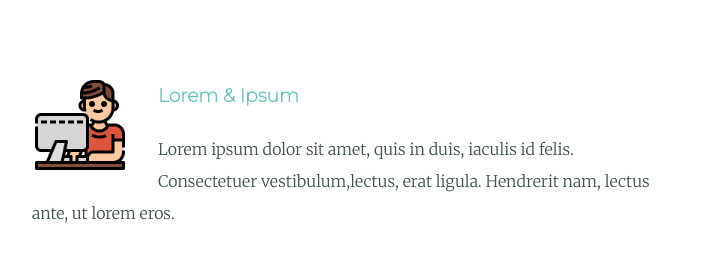
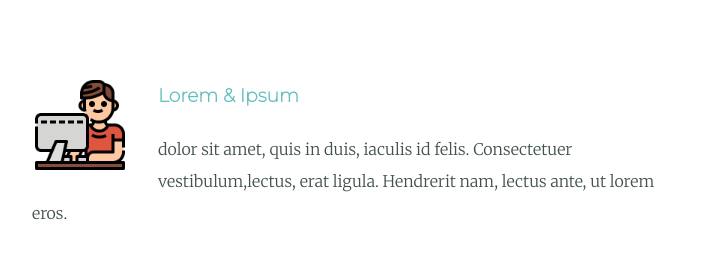
Before and after one commit to saikishoreMSK/css1, a plain HTML site: page index.html in a window 1280 px wide. Shown: the part 1560-1839 px from the top of the page, without its empty margins (288-991 px from the left). Drawn offline with Linux system fonts and the light colour scheme.

Commit message:
Update index.html

```diff
--- a/index.html
+++ b/index.html
@@ -28,7 +28,7 @@
         <div class="skill-row">
           <img class="code-img" src="images/computer.png" alt="computer">
           <h3>Lorem & Ipsum</h3>
-          <p>Lorem ipsum dolor sit amet, quis in duis, iaculis id felis. Consectetuer vestibulum,lectus, erat ligula. Hendrerit nam, lectus ante, ut lorem eros.</p>
+          <p> dolor sit amet, quis in duis, iaculis id felis. Consectetuer vestibulum,lectus, erat ligula. Hendrerit nam, lectus ante, ut lorem eros.</p>
         </div>
         <div class="skill-row">
           <img class="chilli-img" src="images/chilli.png" alt="Chilli">
```
